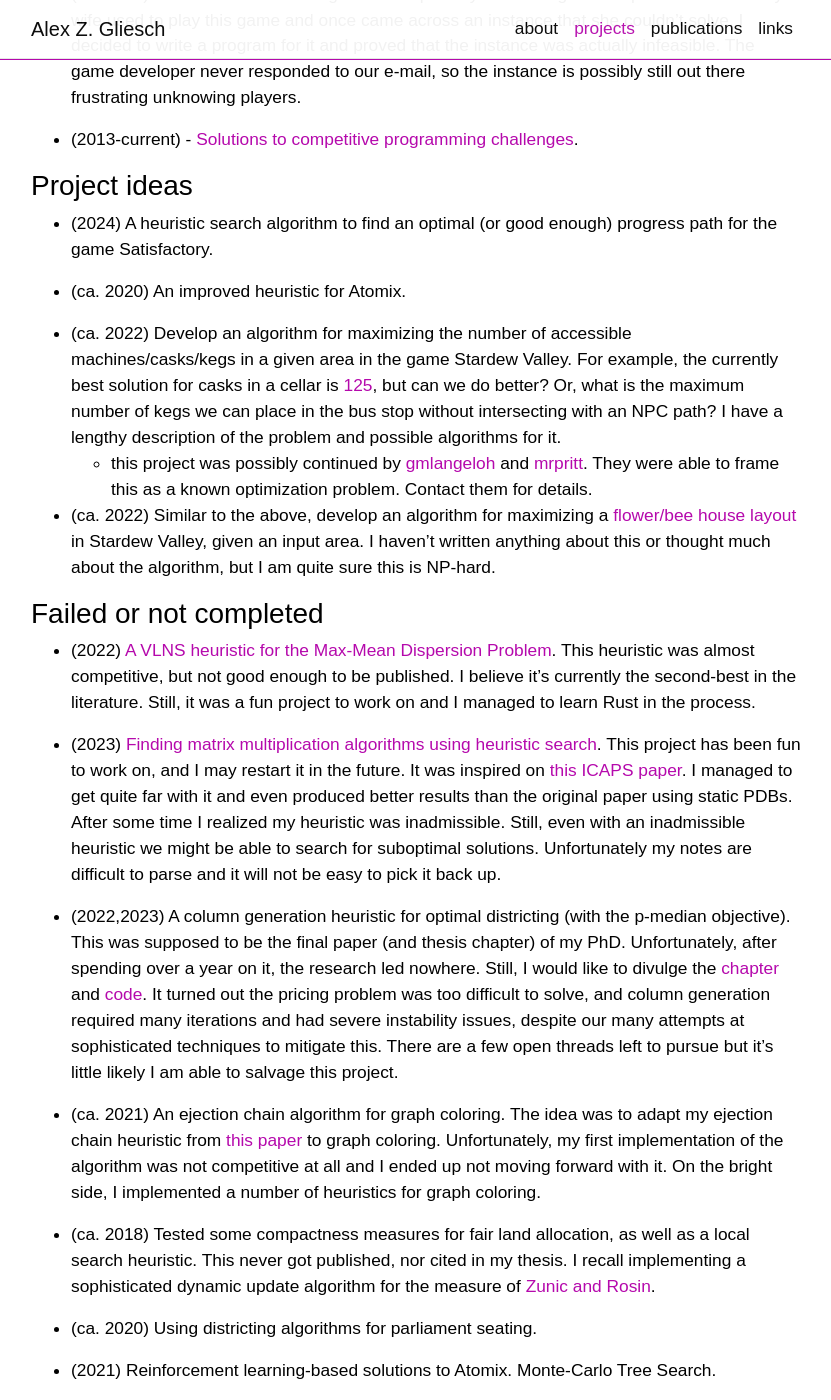
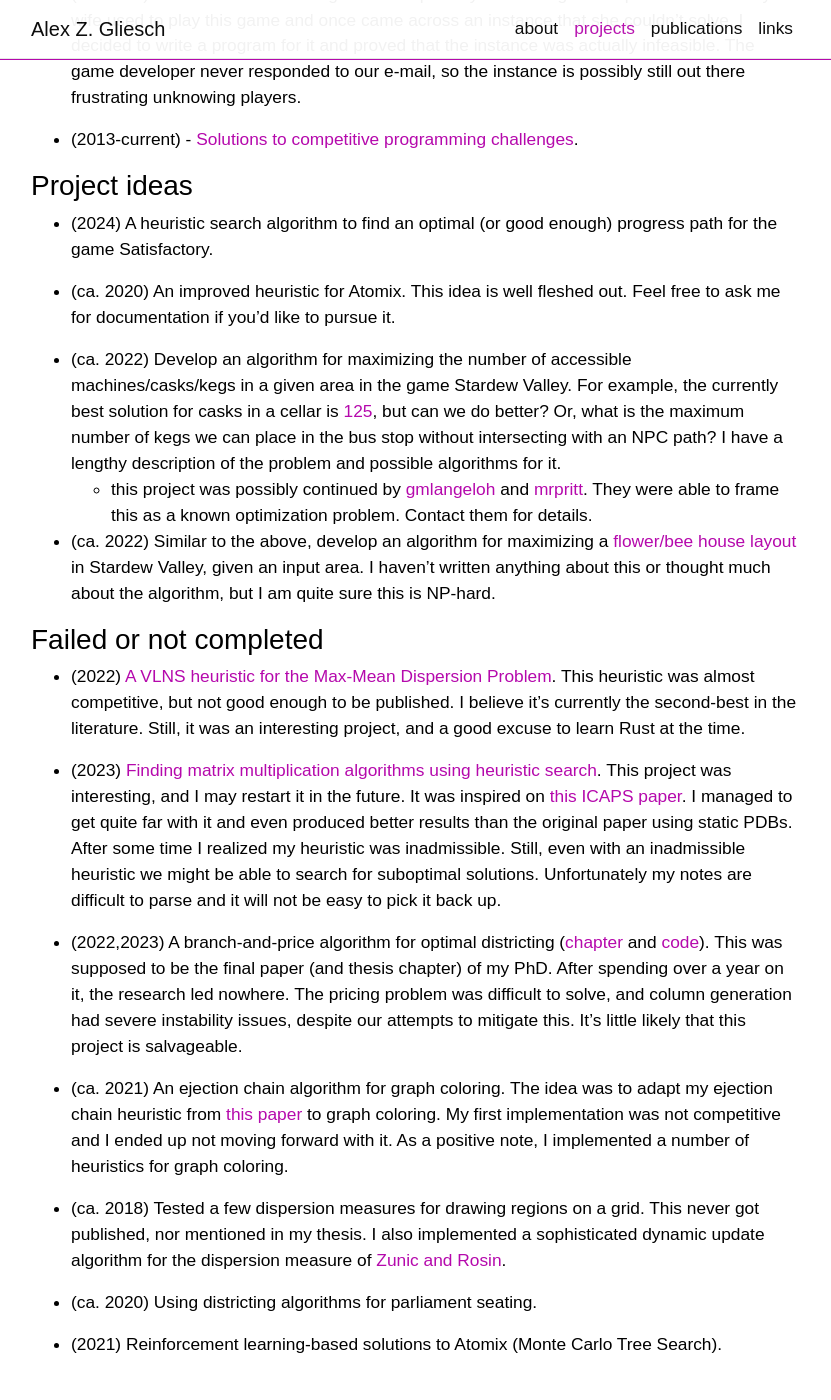
Before and after one commit to AlexGliesch/alexgliesch.github.io, a Jekyll site: the page built from _pages/projects.md, in a window 1280 px wide and 1400 px high, scrolled down 416 px. Shown: the whole window, without its empty margins (224-1055 px from the left). Built offline with Jekyll 4.4.1, drawn with Linux system fonts in a browser that asks for light colours; comment, search, counter and statistics services are not loaded; a style sheet for code colours, icons or effects is not loaded; after the commit the page ends 1790 px from its top, so only the background shows below that; some of the changed text lies outside the part shown.

Commit message:
A few extra changes.

```diff
--- a/_pages/projects.md
+++ b/_pages/projects.md
@@ -7,7 +7,7 @@
 description:
 ---
 
-A list of projects I've worked on, or ideas. If you're interested in collaborating, let me know.
+A list of projects I've worked on, or ideas.
 
 ***
 
@@ -15,9 +15,9 @@
 
 - [Papers](/publications/) from my Master's and PhD.
 
-- [Course projects](/course-projects/) from when I was a student at UFRGS (ca. 2011-2023; Bachelor's, Master's and PhD).
+- [Course projects](/course-projects/) from when I was a student at UFRGS (2011-2023 for my Bachelor's, Master's and PhD).
 
-- (ca. 2021) A branch-and-bound algorithm to optimally solve the game "Tripeaks Solitaire". My wife used to play this game and once came across an instance that she couldn't solve. I decided to write a program for it and proved that the instance was actually infeasible. The game developer never responded to our e-mail, so the instance is possibly still out there frustrating unknowing players.
+- (ca. 2021) A branch-and-bound algorithm to optimally solve the game Tripeaks Solitaire. My wife used to play this game and once came across an instance that she couldn't solve. I decided to write a program for it and proved that the instance was actually infeasible. The game developer never responded to our e-mail, so the instance is possibly still out there frustrating unknowing players.
 
 - (2013-current) - [Solutions to competitive programming challenges](https://github.com/AlexGliesch/competitive-programming).
 
@@ -25,7 +25,7 @@
 
 - (2024) A heuristic search algorithm to find an optimal (or good enough) progress path for the game Satisfactory.
 
-- (ca. 2020) An improved heuristic for Atomix.
+- (ca. 2020) An improved heuristic for Atomix. This idea is well fleshed out. Feel free to ask me for documentation if you'd like to pursue it.
 
 - (ca. 2022) Develop an algorithm for maximizing the number of accessible machines/casks/kegs in a given area in the game Stardew Valley. For example, the currently best solution for casks in a cellar is [125](https://stardewcommunitywiki.com/File:Optimal_cellar_layout.png), but can we do better? Or, what is the maximum number of kegs we can place in the bus stop without intersecting with an NPC path? I have a lengthy description of the problem and possible algorithms for it.
   - this project was possibly continued by [gmlangeloh](https://github.com/gmlangeloh) and [mrpritt](https://github.com/mrpritt). They were able to frame this as a known optimization problem. Contact them for details.
@@ -34,16 +34,16 @@
 
 ### Failed or not completed
 
-- (2022) [A VLNS heuristic for the Max-Mean Dispersion Problem](https://github.com/AlexGliesch/maxmeandp). This heuristic was almost competitive, but not good enough to be published. I believe it's currently the second-best in the literature. Still, it was a fun project to work on and I managed to learn Rust in the process.
+- (2022) [A VLNS heuristic for the Max-Mean Dispersion Problem](https://github.com/AlexGliesch/maxmeandp). This heuristic was almost competitive, but not good enough to be published. I believe it's currently the second-best in the literature. Still, it was an interesting project, and a good excuse to learn Rust at the time.
 
-- (2023) [Finding matrix multiplication algorithms using heuristic search](https://github.com/AlexGliesch/mm). This project has been fun to work on, and I may restart it in the future. It was inspired on [this ICAPS paper](https://doi.org/10.1609/icaps.v33i1.27220). I managed to get quite far with it and even produced better results than the original paper using static PDBs. After some time I realized my heuristic was inadmissible. Still, even with an inadmissible heuristic we might be able to search for suboptimal solutions. Unfortunately my notes are difficult to parse and it will not be easy to pick it back up.
+- (2023) [Finding matrix multiplication algorithms using heuristic search](https://github.com/AlexGliesch/mm). This project was interesting, and I may restart it in the future. It was inspired on [this ICAPS paper](https://doi.org/10.1609/icaps.v33i1.27220). I managed to get quite far with it and even produced better results than the original paper using static PDBs. After some time I realized my heuristic was inadmissible. Still, even with an inadmissible heuristic we might be able to search for suboptimal solutions. Unfortunately my notes are difficult to parse and it will not be easy to pick it back up.
 
-- (2022,2023) A column generation heuristic for optimal districting (with the p-median objective). This was supposed to be the final paper (and thesis chapter) of my PhD. Unfortunately, after spending over a year on it, the research led nowhere. Still, I would like to divulge the [chapter](TODO) and [code](TODO). It turned out the pricing problem was too difficult to solve, and column generation required many iterations and had severe instability issues, despite our many attempts at sophisticated techniques to mitigate this. There are a few open threads left to pursue but it's little likely I am able to salvage this project.
+- (2022,2023) A branch-and-price algorithm for optimal districting ([chapter](TODO) and [code](TODO)). This was supposed to be the final paper (and thesis chapter) of my PhD. After spending over a year on it, the research led nowhere. The pricing problem was difficult to solve, and column generation had severe instability issues, despite our attempts to mitigate this. It's little likely that this project is salvageable.
 
-- (ca. 2021) An ejection chain algorithm for graph coloring. The idea was to adapt my ejection chain heuristic from [this paper](https://github.com/AlexGliesch/maxdp) to graph coloring. Unfortunately, my first implementation of the algorithm was not competitive at all and I ended up not moving forward with it. On the bright side, I implemented a number of heuristics for graph coloring.
+- (ca. 2021) An ejection chain algorithm for graph coloring. The idea was to adapt my ejection chain heuristic from [this paper](https://github.com/AlexGliesch/maxdp) to graph coloring. My first implementation was not competitive  and I ended up not moving forward with it. As a positive note, I implemented a number of heuristics for graph coloring.
 
-- (ca. 2018) Tested some compactness measures for fair land allocation, as well as a local search heuristic. This never got published, nor cited in my thesis. I recall implementing a sophisticated dynamic update algorithm for the measure of [Zunic and Rosin](https://doi.org/10.1109/tpami.2004.19).
+- (ca. 2018) Tested a few dispersion measures for drawing regions on a grid. This never got published, nor mentioned in my thesis. I also implemented a sophisticated dynamic update algorithm for the dispersion measure of [Zunic and Rosin](https://doi.org/10.1109/tpami.2004.19).
 
 - (ca. 2020) Using districting algorithms for parliament seating.
 
-- (2021) Reinforcement learning-based solutions to Atomix. Monte-Carlo Tree Search.
+- (2021) Reinforcement learning-based solutions to Atomix (Monte Carlo Tree Search).
```
Also changed, not shown: _pages/about.md (+2 -2 lines), _pages/course-projects.md (+3 -3 lines), _pages/links.md (+3 -3 lines).
